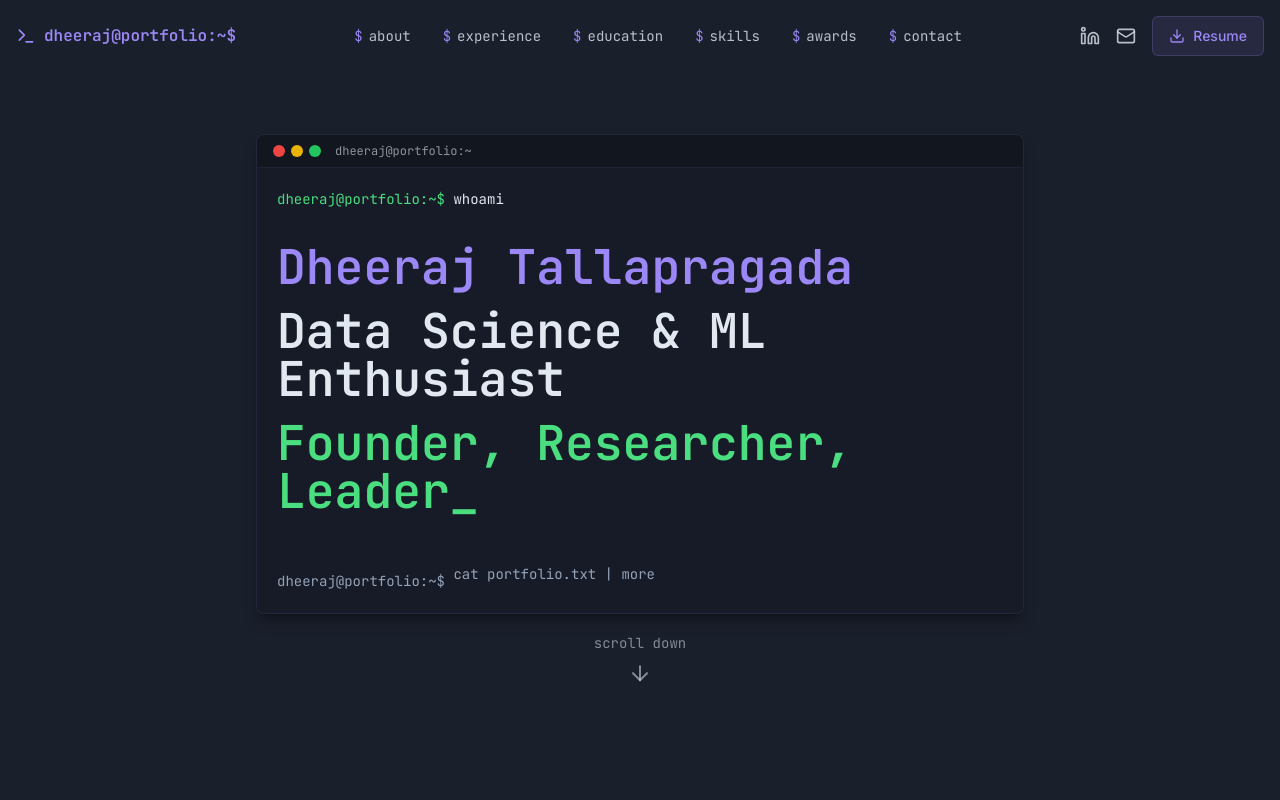
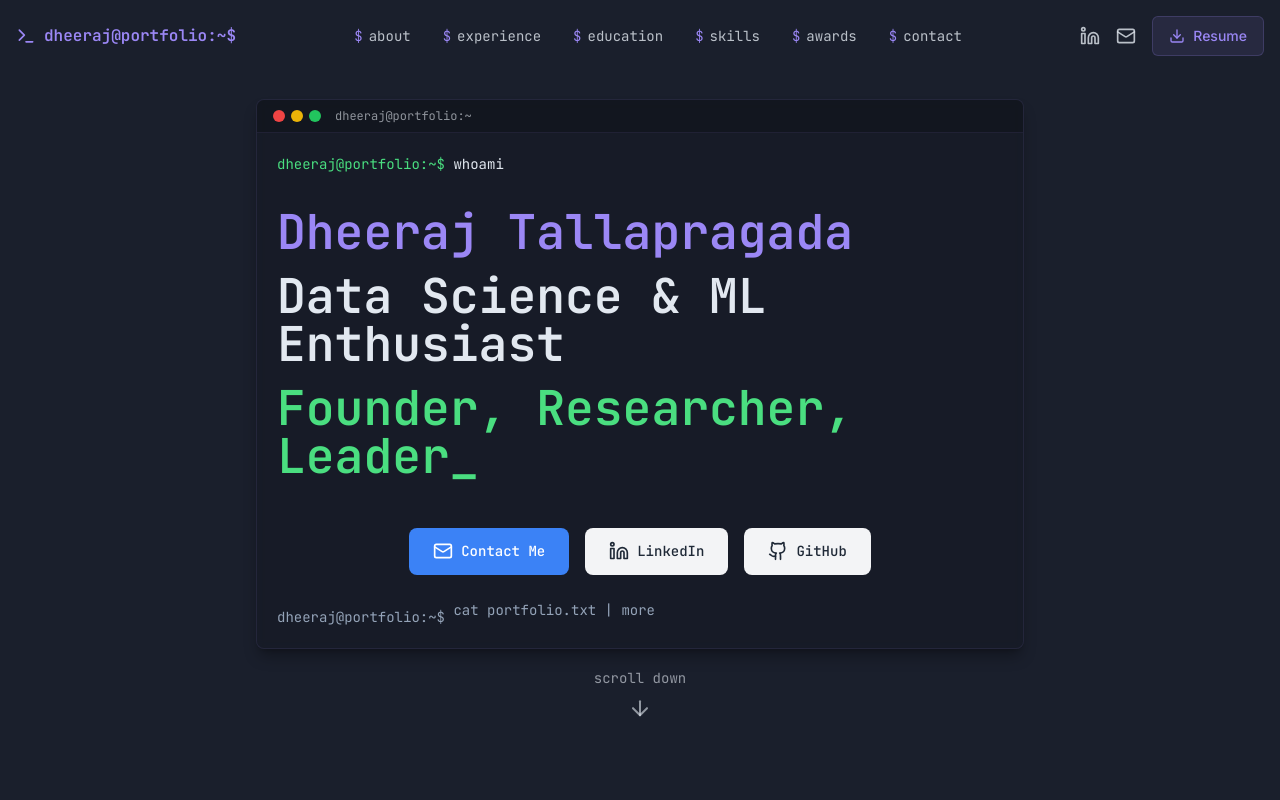
Before and after one commit to draj222/hidheeraj, a React (Vite) app: page / in a window 1280 px wide. Shown: the top 800 px of the page. Built offline with nearby package versions, Linux system fonts and the light colour scheme.

Commit message:
Update contact and social links
Added GitHub and LinkedIn links to the terminal introduction.  Modified contact section to open email client with pre-filled recipient address.

```diff
--- a/src/components/Terminal.tsx
+++ b/src/components/Terminal.tsx
@@ -1,11 +1,12 @@
 
 import React, { useState, useEffect } from 'react';
-import { ArrowDown, Terminal as TerminalIcon } from 'lucide-react';
+import { ArrowDown, Terminal as TerminalIcon, Mail, Linkedin, Github } from 'lucide-react';
 
 const Terminal = () => {
   const [displayText, setDisplayText] = useState('');
   const [cursorPosition, setCursorPosition] = useState(0);
   const [showArrow, setShowArrow] = useState(false);
+  const [showLinks, setShowLinks] = useState(false);
 
   const fullText = "Dheeraj Tallapragada\nData Science & ML Enthusiast\nFounder, Researcher, Leader";
 
@@ -19,8 +20,9 @@ const Terminal = () => {
       return () => clearTimeout(timeout);
     } else {
       const timeout = setTimeout(() => {
+        setShowLinks(true);
         setShowArrow(true);
-      }, 1000);
+      }, 500);
 
       return () => clearTimeout(timeout);
     }
@@ -63,6 +65,40 @@ const Terminal = () => {
               ))}
             </div>
 
+            {/* Social Links */}
+            <div className={`flex flex-wrap justify-center gap-4 mt-6 transition-opacity duration-500 ${showLinks ? 'opacity-100' : 'opacity-0'}`}>
+              <a
+                href="mailto:tsaidheeraj@gmail.com"
+                className="social-button bg-blue-500 hover:bg-blue-600 transition-colors text-white px-6 py-3 rounded-lg flex items-center gap-2 font-medium"
+                aria-label="Contact Me"
+              >
+                <Mail className="h-5 w-5" />
+                <span>Contact Me</span>
+              </a>
+
+              <a
+                href="http://bit.ly/DheerajLinkedIn"
+                target="_blank"
+                rel="noopener noreferrer"
+                className="social-button bg-gray-100 hover:bg-gray-200 transition-colors text-gray-800 px-6 py-3 rounded-lg flex items-center gap-2 font-medium"
+                aria-label="LinkedIn"
+              >
+                <Linkedin className="h-5 w-5" />
+                <span>LinkedIn</span>
+              </a>
+
+              <a
+                href="https://github.com/draj222"
+                target="_blank"
+                rel="noopener noreferrer"
+                className="social-button bg-gray-100 hover:bg-gray-200 transition-colors text-gray-800 px-6 py-3 rounded-lg flex items-center gap-2 font-medium"
+                aria-label="GitHub"
+              >
+                <Github className="h-5 w-5" />
+                <span>GitHub</span>
+              </a>
+            </div>
+
             <div className="mt-6 text-terminal-muted opacity-0 animate-fade-in" style={{ animationDelay: "1.5s" }}>
               <span>dheeraj@portfolio:~$ </span>
               <span className="typing-container">
```
